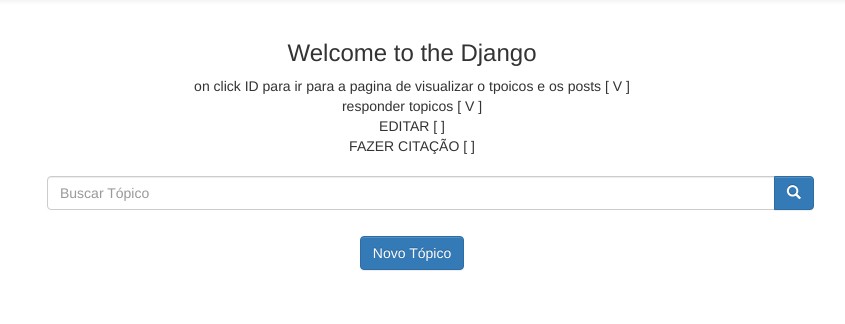
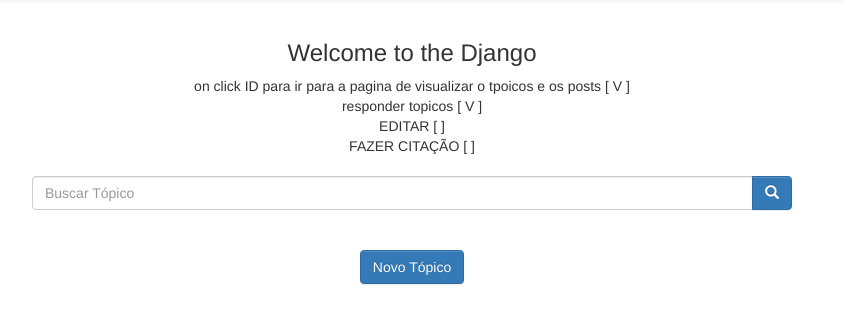
Before and after one commit to arleyribeiro/TCCgo, a Django app: template TCCgo/TCCgo/apps/forum/templates/forum.html in a window 1280 px wide. Shown: the part 52-376 px from the top of the page, without its empty margins (228-1073 px from the left). Run offline with Django 3.2, Linux system fonts and the light colour scheme; the template is opened without the code that fills it, so the values that code supplies are empty; parts of the project's set-up code (start-up, migrations or seed data) failed here and were passed over; some libraries are stand-ins or nearby versions.

Commit message:
Criacao de posts: OK, layout: +-.

```diff
--- a/TCCgo/TCCgo/apps/forum/templates/forum.html
+++ b/TCCgo/TCCgo/apps/forum/templates/forum.html
@@ -15,25 +15,23 @@
 		</div>
 	</div>
 
-	<div class="col-md-10 col-md-offset-2 " style="text-align: center">
 		<!-- Search input  -->
-		<div class="input-group input-group col-md-10 col-md-offset-0 ">
+		<div class="input-group input-group col-md-8 col-md-offset-2 ">
 			<input class="form-control" type="text" name="topic_search" ng-change="filterTopics()" ng-model="searchTopic" placeholder="Buscar Tópico">
 			<span class="input-group-btn">
 				<button class="btn btn-primary" data-toggle="tooltip" title="Buscar"><span class="glyphicon glyphicon-search" ></span></button>
 			</span>
 		</div>
-	</div>
-	<br/><br/><br/>
+
+	<br/><br/>
 	<div class="col-md-12 text-center">
 		<button type="submit" class="btn btn-primary" ng-click="newTopic()"> Novo Tópico</button>
 	</div>
 	<br/><br/><br/>
 		<!--Panels  -->
-	<div class="col-md-10 col-md-offset-1 panel-group">
-	<form method="post" action="login" id="myForm" name="myForm" ng-submit="send($event)" validate>
-			{% csrf_token %}
-		<div class="panel panel-default" ng-repeat="topic in topics" ng-click="viewTopic(topic.id)">
+	<div class="row">
+		<div class="col-md-8 col-md-offset-2" ng-repeat="topic in topics" ng-click="viewTopic(topic.id)">
+		<div class="panel panel-default" >
 				<div class="panel-heading topic"  >
 						<span data-id="topic.title" ng-bind="topic.title" style="font-weight: bold"></span>
 					</div>
@@ -41,8 +39,9 @@
 						<p ng-bind="topic.message"></p>
 					</div>
 			</div>
-	</form>
 		</div>
+	</div>
+
 </div>
 {% endblock %}
 
```
Also changed, not shown: TCCgo/db.sqlite3. Lines whose indentation alone changed are shown as unchanged.
